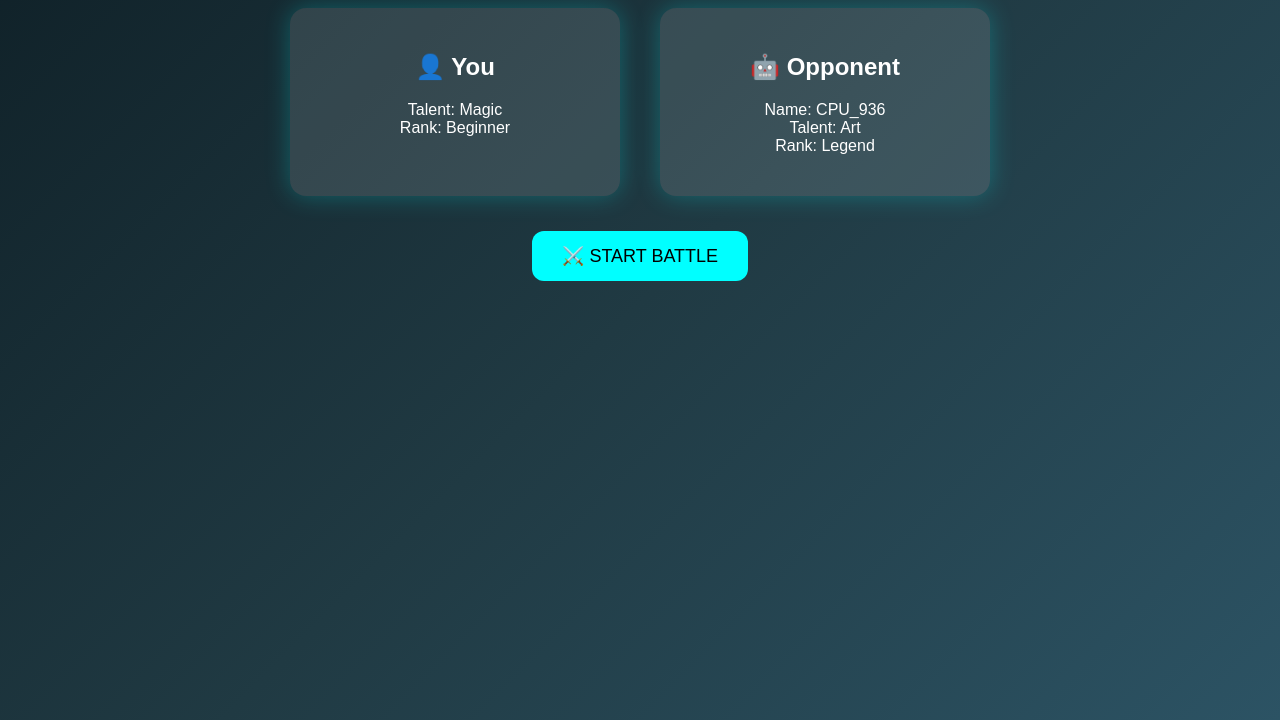
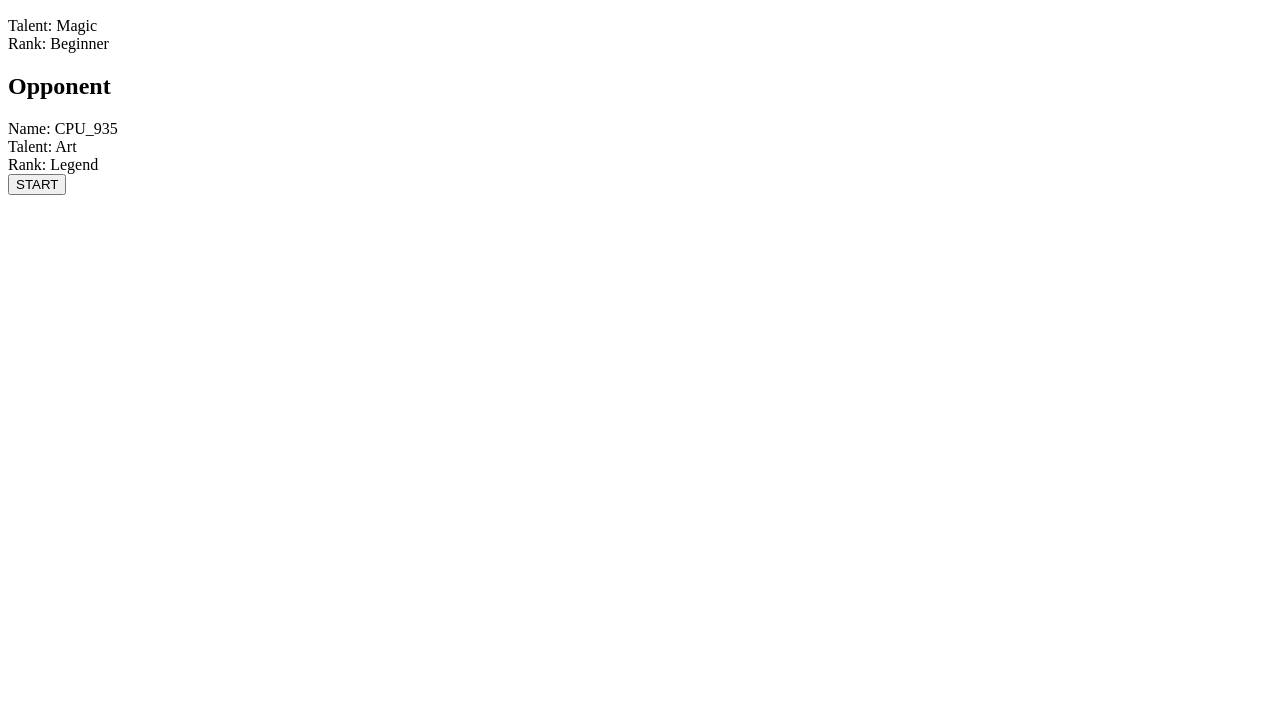
Before and after one commit to sidharth-dev-creator/express-your-talent, a plain HTML site: page battle_single.html in a window 1280 px wide. Shown: the part 110-830 px from the top of the page. After the commit the page ends 800 px from the top, so only its background shows below. Drawn offline with Linux system fonts and the light colour scheme.

Commit message:
Update battle_single.html

```diff
--- a/battle_single.html
+++ b/battle_single.html
@@ -2,85 +2,25 @@
 <html>
 <head>
   <meta charset="UTF-8">
-  <title>Single Player Talent Battle</title>
-  <link rel="stylesheet" href="style.css">
-
-  <style>
-    body {
-      margin: 0;
-      font-family: Arial, sans-serif;
-      background: linear-gradient(135deg, #0f2027, #203a43, #2c5364);
-      color: white;
-      text-align: center;
-      min-height: 100vh;
-    }
-
-    h1 {
-      margin-top: 30px;
-    }
-
-    .arena {
-      display: flex;
-      justify-content: center;
-      gap: 40px;
-      margin-top: 50px;
-      flex-wrap: wrap;
-    }
-
-    .card {
-      background: rgba(255,255,255,0.12);
-      padding: 25px;
-      width: 280px;
-      border-radius: 16px;
-      box-shadow: 0 0 25px rgba(0,255,255,0.25);
-    }
-
-    button {
-      margin-top: 35px;
-      padding: 14px 30px;
-      font-size: 18px;
-      border-radius: 12px;
-      border: none;
-      background: #00ffff;
-      cursor: pointer;
-    }
-
-    button:hover {
-      background: #66ffff;
-    }
-
-    #result {
-      margin-top: 30px;
-      font-size: 24px;
-      font-weight: bold;
-    }
-  </style>
+  <title>Single Battle</title>
 </head>
 
 <body>
 
-<h1>🎮 Talent Battle — Single Player</h1>
+<h1>Single Player Battle</h1>
 
-<div class="arena">
+<h2>Player</h2>
+<div id="playerInfo"></div>
 
-  <div class="card">
-    <h2>👤 You</h2>
-    <p id="playerInfo"></p>
-  </div>
+<h2>Opponent</h2>
+<div id="opponentInfo"></div>
 
-  <div class="card">
-    <h2>🤖 Opponent</h2>
-    <p id="opponentInfo"></p>
-  </div>
-
-</div>
-
-<button onclick="startBattle()">⚔️ START BATTLE</button>
+<button onclick="startBattle()">START</button>
 
 <p id="result"></p>
 
+<!-- 🔴 SCRIPT MUST BE HERE -->
 <script>
-  // ===== DATA =====
   const talents = ["Drumming", "Singing", "Coding", "Art", "Dance", "Gaming", "Magic"];
   const ranks = ["Beginner", "Pro", "Legend"];
 
@@ -88,49 +28,29 @@
     return arr[Math.floor(Math.random() * arr.length)];
   }
 
-  function rankPower(rank) {
-    if (rank === "Beginner") return 1;
-    if (rank === "Pro") return 2;
-    if (rank === "Legend") return 3;
-  }
+  const player = {
+    talent: rand(talents),
+    rank: rand(ranks)
+  };
 
-  // ===== PLAYER =====
-  const player = {
-    name: "You",
+  const opponent = {
+    name: "CPU_" + Math.floor(Math.random() * 999),
     talent: rand(talents),
     rank: rand(ranks)
   };
 
   document.getElementById("playerInfo").innerHTML =
-    "Talent: " + player.talent + "<br>" +
-    "Rank: " + player.rank;
-
-  // ===== OPPONENT =====
-  const opponent = {
-    name: "CPU_" + Math.floor(Math.random() * 1000),
-    talent: rand(talents),
-    rank: rand(ranks)
-  };
+    "Talent: " + player.talent + "<br>Rank: " + player.rank;
 
   document.getElementById("opponentInfo").innerHTML =
-    "Name: " + opponent.name + "<br>" +
-    "Talent: " + opponent.talent + "<br>" +
-    "Rank: " + opponent.rank;
+    "Name: " + opponent.name + "<br>Talent: " + opponent.talent + "<br>Rank: " + opponent.rank;
 
-  // ===== BATTLE LOGIC =====
   function startBattle() {
-    const playerScore = rankPower(player.rank) + Math.random();
-    const opponentScore = rankPower(opponent.rank) + Math.random();
-
-    if (playerScore > opponentScore) {
-      document.getElementById("result").innerText = "🔥 YOU WIN!";
-    } else if (playerScore < opponentScore) {
-      document.getElementById("result").innerText = "💀 YOU LOSE!";
-    } else {
-      document.getElementById("result").innerText = "⚖️ DRAW!";
-    }
+    document.getElementById("result").innerText =
+      Math.random() > 0.5 ? "YOU WIN 🔥" : "YOU LOSE 💀";
   }
 </script>
+<!-- 🔴 SCRIPT ENDS HERE -->
 
 </body>
 </html>
```
